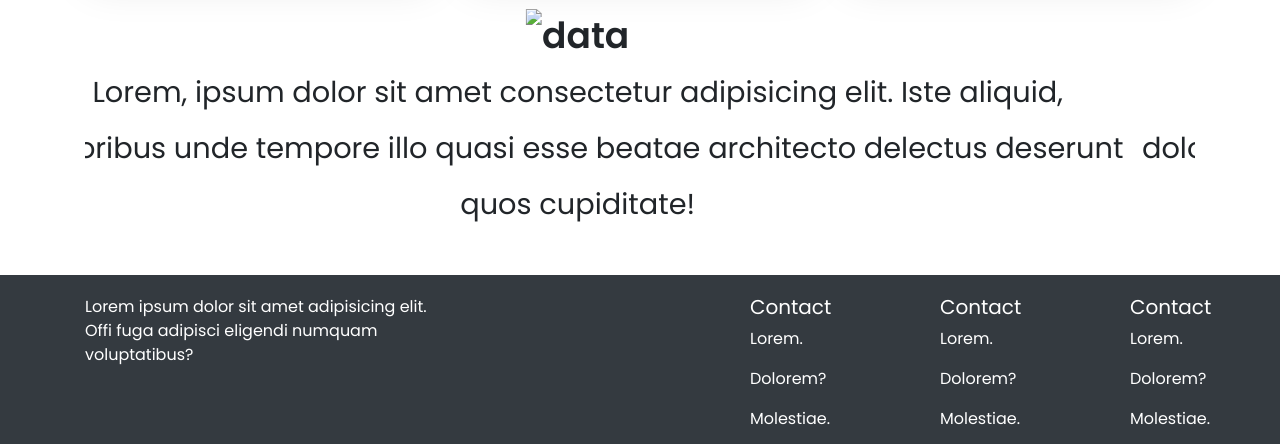
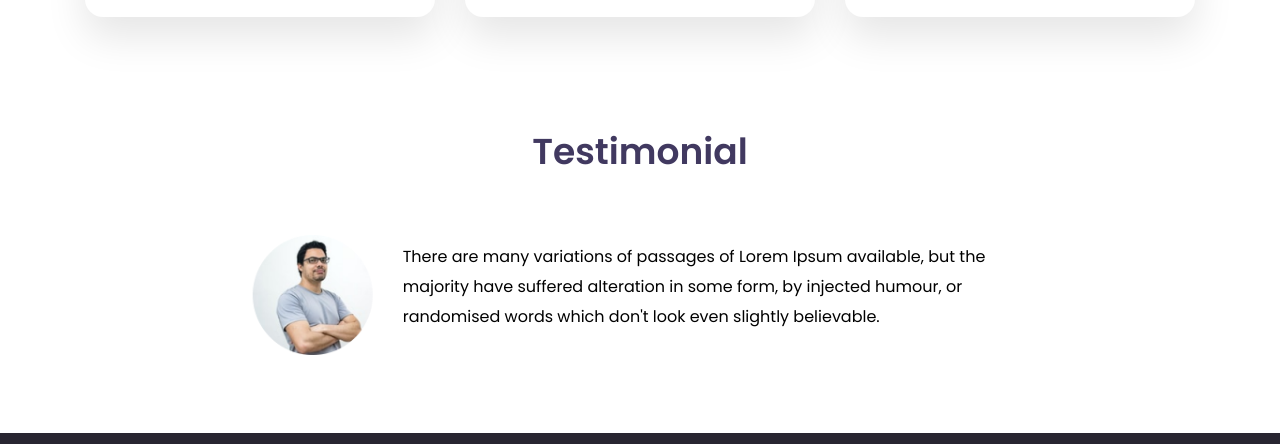
Before and after one commit to smswajan/E-School, a plain HTML site: page index.html in a window 1280 px wide. Shown: the part 1637-2081 px from the top of the page. Drawn offline with Linux system fonts and the light colour scheme.

Commit message:
Testimonial done

```diff
--- a/css/style.css
+++ b/css/style.css
@@ -5,12 +5,16 @@
     box-sizing: border-box;
 }
 body{
-    font-family: 'Poppins', sans-serif;
+    font-family: 'Poppins', sans-serif !important;
 
 }
 
-header, footer, section{
-    padding: 20px 0;
+
+header, section{
+    padding: 30px 0;
+}
+footer{
+    padding: 40px 0;
 }
 h2.h2{
     font-size: 36px;
@@ -109,3 +113,26 @@ h3{
 
     font-weight: 500;
 }
+.carousel-item img{
+    height: 120px;
+    display: inline-block
+
+}
+.carousel-item p{
+    font-size: 16px;
+    line-height: 30px;
+    font-weight: normal;
+    font-family: 'Poppins', sans-serif;
+    text-align: left;
+    color: black;
+}
+/* Footer */
+footer img{
+    height: 100px;
+    margin-bottom: 30px;
+}
+footer p{
+    font-size: 16px;
+    line-height: 30px;
+    font-weight: 400;
+}
--- a/index.html
+++ b/index.html
@@ -149,8 +149,6 @@
                         </div>
                     </div>
                 </div>
-
-
             </div>
         </div>
     </section>
@@ -158,40 +156,52 @@
     <!-- Section Testimonial | Starts -->
     <section class="testimonial">
         <div class="container">
-            <h2 class="h2">
+            <h2 class="h2 text-violet pt-5">Testimonial</h2>
             <div id="carouselExampleControls" class="carousel slide" data-ride="carousel">
                 <div class="carousel-inner">
+
                     <div class="carousel-item active">
                         <div class="testimonial-info">
-                                <img src="img/carousel.png" alt="data">
-                                <p><small>Lorem, ipsum dolor sit amet consectetur adipisicing elit. Iste
-                                        aliquid,
-                                        doloribus
-                                        unde tempore illo quasi esse beatae architecto delectus deserunt quos
-                                        cupiditate!</small>
+                            <div class="row py-5 d-flex align-items-center">
+                                <div class="col-md-3 offset-md-1 text-right"> <img src="img/Man.png" alt="data">
+                                </div>
+                                <div class="col-md-7 ">
+                                    <p>There are many variations of passages of Lorem Ipsum available, but the
+                                        majority have suffered alteration in some form, by injected humour,
+                                        or randomised words which don't look even slightly believable.
                                     </p>
                                 </div>
                             </div>
+                        </div>
+                    </div>
+                    <!-- testimonial 2 -->
                     <div class="carousel-item">
                         <div class="testimonial-info">
-                                <img src="img/carousel.png" alt="data">
-                                <p><small>Lorem, ipsum dolor sit amet consectetur adipisicing elit. Iste
-                                        aliquid,
-                                        doloribus
-                                        unde tempore illo quasi esse beatae architecto delectus deserunt quos
-                                        cupiditate!</small>
+                            <div class="row py-5 d-flex align-items-center">
+                                <div class="col-md-3 offset-md-1 text-right"> <img src="img/Man.png" alt="data">
+                                </div>
+                                <div class="col-md-7 ">
+                                    <p>There are many variations of passages of Lorem Ipsum available, but the
+                                        majority have dfjk kj suffered alteration in some form, by injected humour,
+                                        or randomised words which don't look even slightly believable.
                                     </p>
                                 </div>
                             </div>
+                        </div>
+                    </div>
+                    <!-- testimonial 3 -->
                     <div class="carousel-item">
                         <div class="testimonial-info">
-                                <img src="img/carousel.png" alt="data">
-                                <p><small>Lorem, ipsum dolor sit amet consectetur adipisicing elit. Iste
-                                        aliquid,
-                                        doloribus
-                                        unde tempore illo quasi esse beatae architecto delectus deserunt quos
-                                        cupiditate!</small>
+                            <div class="row py-5 d-flex align-items-center">
+                                <div class="col-md-3 offset-md-1 text-right"> <img src="img/Man.png" alt="data">
+                                </div>
+                                <div class="col-md-7 ">
+                                    <p>There are many variations of passages of Lorem Ipsum available, but the
+                                        majority have suffered altera form, by injected humour,
+                                        or randomised words which don't look even slightly believable.
                                     </p>
+                                </div>
+                            </div>
                         </div>
                     </div>
                 </div>
@@ -211,12 +221,13 @@
 
     <!-- Section Testimonial | Ends -->
     <!-- Section - Footer | Starts -->
-    <footer class="bg-dark text-white">
+    <footer style="background-color: #282531;" class="text-white">
         <div class="container">
             <div class="row">
                 <div class="col-md-4">
-                    <p>Lorem ipsum dolor sit amet adipisicing elit. Offi fuga adipisci eligendi numquam
-                        voluptatibus?</p>
+                    <img src="img/icons/Logo.png" alt="">
+                    <p>Millions of people of all ages and from around
+                        the world are improving their lives with us</p>
                 </div>
                 <div class="col-md-3"></div>
                 <div class="col-md-1">
```
Lines whose indentation alone changed are shown as unchanged.
